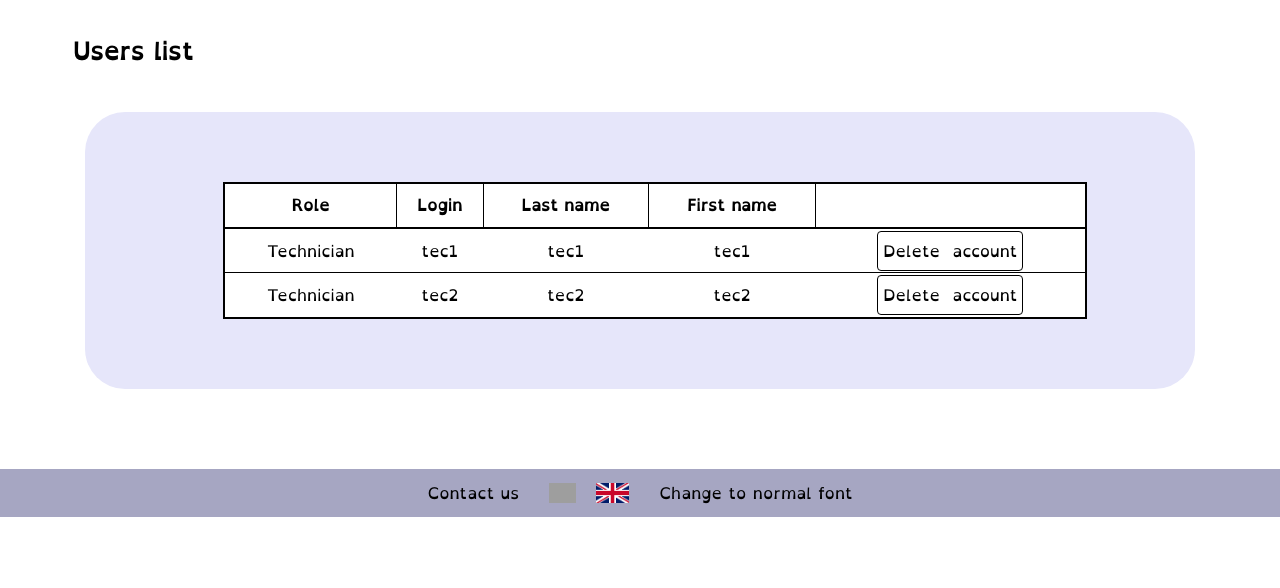
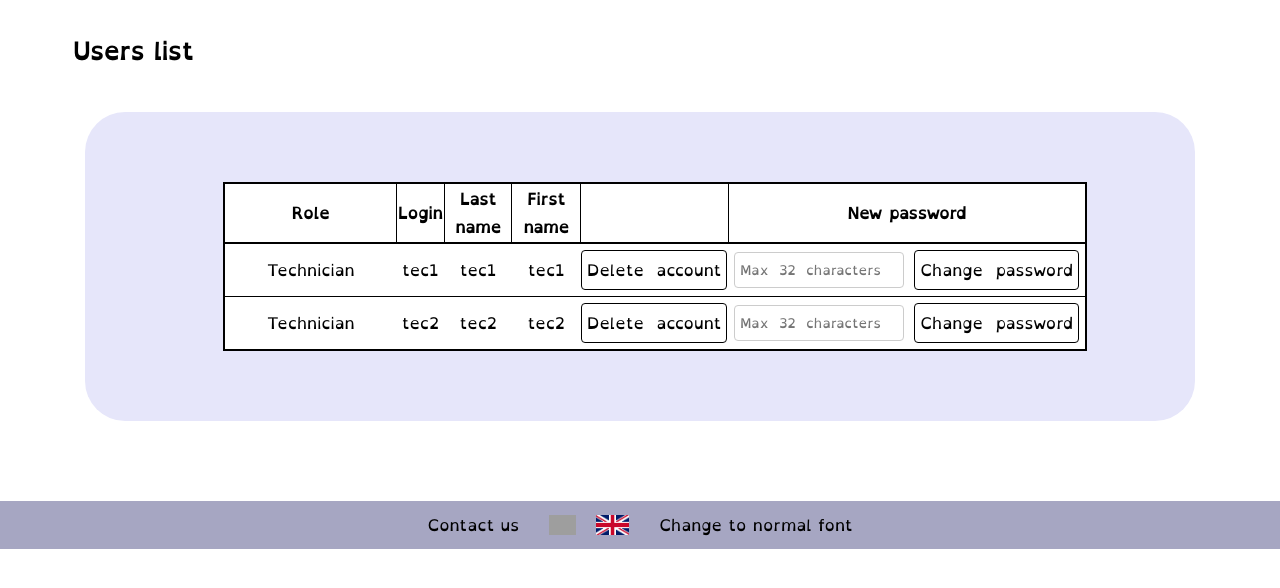
Before and after one commit to Boucanier/Sae_3.01_Ticketing_Web_App, a PHP site: page /users.php in a window 1280 px wide. Shown: the part 149-737 px from the top of the page. Run offline with PHP 8.4, Linux system fonts and the light colour scheme; a user stored in the database is signed in; data comes from the database, SQL or seed files in the repository; grey boxes are pictures that could not be loaded.

Commit message:
Admin web peut changer les mdp des utilisateurs

```diff
--- a/src/pages/account.php
+++ b/src/pages/account.php
@@ -34,8 +34,8 @@
         if (isset($_SESSION['login'], $_POST['actual_pwd'], $_POST['new_pwd'], $_POST['conf_pwd']))
             update_acc($_SESSION['login'], $_POST['actual_pwd'], $_POST['new_pwd'], $_POST['conf_pwd'], 'user');
 
-        else if (isset($_POST['user_login'], $_POST['new_pwd']) && isset($_SESSION['role']) && $_SESSION['role'] == 'web_admin')
-            update_acc($_SESSION['login'], 'web', $_POST['new_pwd'], 'web', 'web_admin');
+        else if (isset($_POST['login'], $_POST['new_pwd']) && isset($_SESSION['role']) && $_SESSION['role'] == 'web_admin')
+            update_acc($_POST['login'], '', $_POST['new_pwd'], $_POST['new_pwd'], 'web_admin');
     }
 
     else if (isset($_POST['sup_acc']) && $_POST['sup_acc']){
--- a/src/pages/functions.php
+++ b/src/pages/functions.php
@@ -243,10 +243,10 @@
     function update_acc($login, $actual_pwd, $new_pwd, $conf_pwd, $role){
         // On définit sur quelle page une erreur redirige en fonction du rôle
         if ($role == 'user'){
-            $error_link = 'Location: profile.php?';
+            $redirect_link = 'Location: profile.php?';
         }
         else {
-            $error_link = 'Location: users.php?';
+            $redirect_link = 'Location: users.php?';
         }
 
         $mysqli = new mysqli(HOST_DB, USER_DB, PASSWD_DB, DB) or die ("Impossible de se connecter à la base de données");
@@ -262,17 +262,16 @@
             $get_pwd = $stmt->get_result()->fetch_row()[0];
 
             $stmt->close();
-            $mysqli->close();
 
             // Si le login n'existe pas
             if ($taille == 0){
-                header($error_link.'error=31');
+                header($redirect_link.'error=31');
                 # Erreur d'identifiants
             }
 
             // Si le login existe plusieurs fois
             else if ($taille > 1){
-                header($error_link.'error=32');
+                header($redirect_link.'error=32');
                 # Erreur de base de données
             }
 
@@ -290,13 +289,13 @@
                     $stmt->execute();
                     $mysqli->close();
 
-                    header($error_link.'success=1');
+                    header($redirect_link.'success=1');
                     # Mot de passe modifié
                 }
 
                 // Si le mot de passe est incorrect
                 else {
-                    header($error_link.'error=31');
+                    header($redirect_link.'error=31');
                     # Erreur d'identifiants
                 }
             }
@@ -304,7 +303,7 @@
 
         // Si les nouveaux mots de passe ne sont pas identiques
         else {
-            header($error_link.'error=33');
+            header($redirect_link.'error=33');
         }
     }
 
--- a/src/pages/style/style.css
+++ b/src/pages/style/style.css
@@ -23,6 +23,20 @@ nav {
     justify-content: space-between;
     background-color: #a6a6c2;
     border-top: 1px solid black;
+}
+
+label {
+    display: block;
+    font-weight: bold;
+    margin-bottom: 5px;
+}
+
+input {
+    padding: 5px;
+    margin: 5px;
+    border: 1px solid #ccc;
+    border-radius: 4px;
+    box-sizing: border-box;
 }
 
 #titre_tab{
@@ -206,27 +220,13 @@ main {
     justify-content: space-evenly;
 }
 
-label {
-    display: block;
-    font-weight: bold;
-    margin-bottom: 5px;
-}
-
-input {
-    padding: 8px;
-    margin: 5px;
-    border: 1px solid #ccc;
-    border-radius: 4px;
-    box-sizing: border-box;
-}
-
 .submit_buttons:hover {
     background-color: #4CAF50;
     transition: 0.2s;
 }
 
 #account_sup:hover, .nice_button:hover {
-    background-color: #f65959;
+    background-color: rgb(226, 226, 226);
     transition: 0.2s;
 }
 
@@ -304,6 +304,10 @@ input {
     display: flex;
     align-items: center;
     justify-content: center;
+}
+
+.resetSubmitButtons > input {
+    padding: 8px;
 }
 
 .sign_up {
@@ -832,6 +836,7 @@ table{
 
 .error > p{
     color: red;
+    background-color: white;
     border: 1px solid red;
     font-weight: bold;
     padding: 5px;
@@ -881,3 +886,17 @@ table{
 #construction_link {
     margin-bottom: 15px;
 }
+
+.hidden_label {
+    visibility:hidden;
+    height: 0px;
+    width: 0px;
+}
+
+.change_passwd_form{
+    height: 100%;
+    display: flex;
+    flex-direction: row;
+    align-items: center;
+    justify-content: space-around;
+}
--- a/src/pages/users.php
+++ b/src/pages/users.php
@@ -16,8 +16,8 @@
             <h2>'.$infoTop[$lang].'</h2>
         </div>';
 
-    $header_fr = array('Rôle', 'Login', 'Nom', 'Prénom', '');
-    $header_en = array('Role', 'Login', 'Last name', 'First name', '');
+    $header_fr = array('Rôle', 'Login', 'Nom', 'Prénom', 'Nouveau mot de passe');
+    $header_en = array('Role', 'Login', 'Last name', 'First name', 'New password');
     $header = array('fr' => $header_fr, 'en' => $header_en);
 
     $roles_fr = array('web_admin' => 'Admin web', 'user' => 'Utilisateur', 'tech' => 'Technicien', 'sys_admin' => 'Admin système');
@@ -35,8 +35,8 @@
     $stmt->close();
     $mysqli->close();
 
-    $form_fr = array('Supprimer&nbsp;le&nbsp;compte', 'Modifier&nbsp;le&nbsp;mot&nbsp;de&nbsp;passe', '32&nbsp;caractères&nbsp;max');
-    $form_en = array('Delete&nbsp;account', 'Change&nbsp;password', 'Max&nbsp;32&nbsp;characters');
+    $form_fr = array('Supprimer&nbsp;le&nbsp;compte', 'Modifier&nbsp;le&nbsp;mot&nbsp;de&nbsp;passe', '32&nbsp;caractères&nbsp;max', 'Nouveau&nbsp;mot&nbsp;de&nbsp;passe');
+    $form_en = array('Delete&nbsp;account', 'Change&nbsp;password', 'Max&nbsp;32&nbsp;characters', 'New&nbsp;password');
     $form = array('fr' => $form_fr, 'en' => $form_en);
 
     echo '<div id="ticket_table">
@@ -46,6 +46,9 @@
         foreach ($header[$lang] as $value){
             if ($value == 'Rôle' || $value == 'Role')
                 echo '<th class=short_cell>'.$value.'</th>';
+            else if ($value == 'Nouveau mot de passe' || $value == 'New password'){
+                echo '<td></td><th>'.$value.'</th>';
+            }
             else
                 echo '<th>'.$value.'</th>';
         }
@@ -65,6 +68,14 @@
                     <input type="hidden" name="login" value="'.$row[1].'">
                 </form>
                 <td><button class="nice_button" id='.$row[1].' onclick="supAccount(this.id)">'.$form[$lang][0].'</button></td>';
+            echo '<td>
+                <form method="post" action="account.php" class="change_passwd_form">
+                    <input type="hidden" name="login" value="'.$row[1].'">
+                    <label class="hidden_label" for="input'.$row[1].'">'.$form[$lang][3].'</label>
+                    <input type="password" name="new_pwd" id="input'.$row[1].'" placeholder='.$form[$lang][2].'>
+                    <input class="submit_buttons" type="submit" name="update_acc" value='.$form[$lang][1].'>
+                </form>
+            </td>';
             echo '</tr>';
         }
 
```
